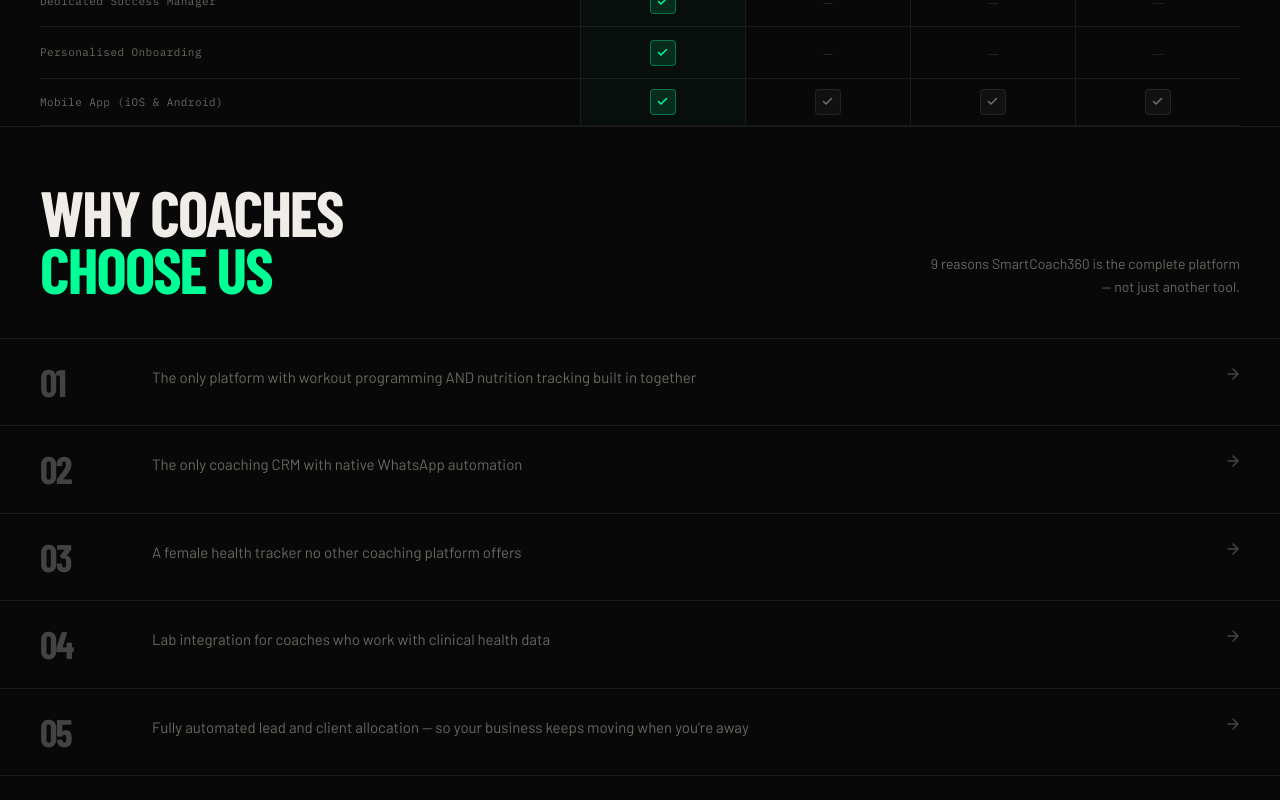
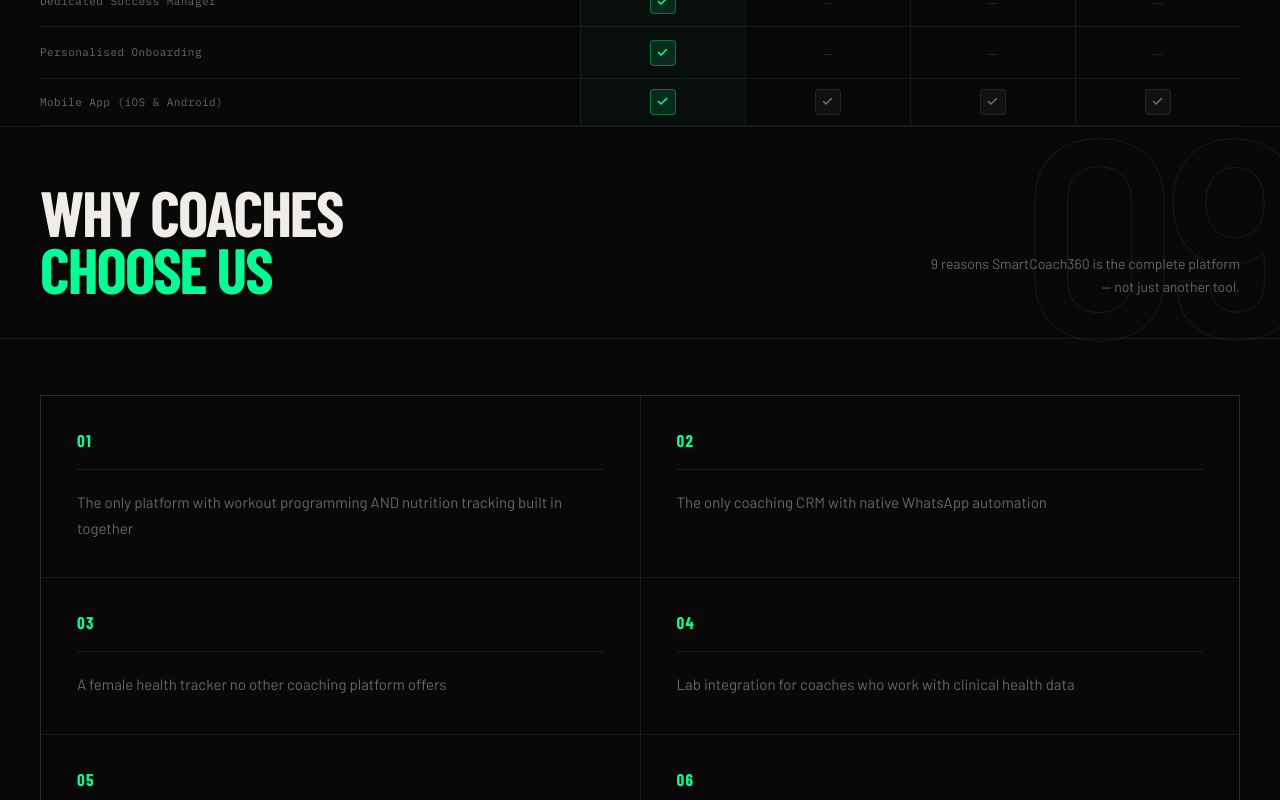
Before and after one commit to Suraj8517/smartcoach360-latest, a React (Vite) app: page /comparison in a window 1280 px wide. Shown: the part 2180-2980 px from the top of the page. Built offline with nearby package versions, Linux system fonts and the light colour scheme; a web font is replaced by a local one.

Commit message:
loader changed

```diff
--- a/src/components/Comparison/WhySection.jsx
+++ b/src/components/Comparison/WhySection.jsx
@@ -13,81 +13,120 @@
   'Built for fitness professionals — not a generic CRM adapted for coaching',
 ]
 
-
 export default function WhySection() {
   const ref = useRef(null)
   const inView = useInView(ref, { once: true, margin: '-60px' })
 
+  const leftItems = WHY_ITEMS.filter((_, i) => i % 2 === 0)
+  const rightItems = WHY_ITEMS.filter((_, i) => i % 2 !== 0)
+
   return (
-    <section style={{ borderBottom: '1px solid var(--rule)' }}>
-      <div style={{ borderBottom: '1px solid var(--rule)' }}>
+    <section style={{ borderBottom: '1px solid var(--rule)', position: 'relative', overflow: 'hidden' }}>
+
+      <div
+        aria-hidden
+        style={{
+          position: 'absolute',
+          right: '-0.05em',
+          top: '-0.15em',
+          fontSize: 'clamp(160px, 22vw, 340px)',
+          fontFamily: 'var(--font-display)',
+          fontWeight: 900,
+          letterSpacing: '-0.06em',
+          lineHeight: 1,
+          color: 'transparent',
+          WebkitTextStroke: '1px var(--rule)',
+          userSelect: 'none',
+          pointerEvents: 'none',
+          zIndex: 0,
+        }}
+      >
+        09
+      </div>
+
+      <div style={{ borderBottom: '1px solid var(--rule)', position: 'relative', zIndex: 1 }}>
         <div className="max-w-[1600px] mx-auto px-4 sm:px-6 md:px-10">
           <div className="flex flex-col md:flex-row md:items-end md:justify-between gap-4 pt-12 sm:pt-14 pb-8 sm:pb-10">
-            <h2 className="font-display font-black tracking-[-0.03em] leading-[0.9]" style={{ fontSize: 'clamp(32px,5vw,72px)', color: 'var(--text)' }}>
-              WHY COACHES<br /><em style={{ fontStyle: 'normal', color: 'var(--green)' }}>CHOOSE US</em>
+            <h2
+              className="font-display font-black tracking-[-0.03em] leading-[0.9]"
+              style={{ fontSize: 'clamp(32px,5vw,72px)', color: 'var(--text)' }}
+            >
+              WHY COACHES<br />
+              <em style={{ fontStyle: 'normal', color: 'var(--green)' }}>CHOOSE US</em>
             </h2>
-            <p className="max-w-xs text-[13px] sm:text-[14px] leading-[1.65] md:text-right" style={{ color: 'var(--muted)' }}>
+            <p
+              className="max-w-xs text-[13px] sm:text-[14px] leading-[1.65] md:text-right"
+              style={{ color: 'var(--muted)' }}
+            >
               9 reasons SmartCoach360 is the complete platform — not just another tool.
             </p>
           </div>
         </div>
       </div>
 
-      <div ref={ref} className="max-w-[1600px] mx-auto">
-        {WHY_ITEMS.map((item, i) => (
-          <div
-            key={i}
-            className="group flex items-start gap-5 sm:gap-8 px-4 sm:px-6 md:px-10 py-5 sm:py-6 transition-colors duration-200"
-            style={{
-              borderBottom: i < WHY_ITEMS.length - 1 ? '1px solid var(--rule)' : 'none',
-              opacity: inView ? 1 : 0,
-              transform: inView ? 'none' : 'translateX(-16px)',
-              transition: `opacity 0.6s ${i * 0.06}s cubic-bezier(0.16,1,0.3,1), transform 0.6s ${i * 0.06}s cubic-bezier(0.16,1,0.3,1), background 0.2s ease`,
-            }}
-            onMouseEnter={e => e.currentTarget.style.background = 'rgba(0,255,148,0.03)'}
-            onMouseLeave={e => e.currentTarget.style.background = 'transparent'}
-          >
-            {/* Index */}
-            <div className="flex-shrink-0 flex items-center gap-3 w-16 sm:w-20">
-              <span
-                className="font-display font-black leading-none tracking-[-0.04em] transition-colors duration-200"
-                style={{ fontSize: 'clamp(22px,3vw,40px)', color: 'var(--muted2)' }}
-                ref={el => {
-                  if (!el) return
-                  const p = el.closest('.group')
-                  if (!p) return
-                  p.addEventListener('mouseenter', () => el.style.color = 'var(--green)')
-                  p.addEventListener('mouseleave', () => el.style.color = 'var(--muted2)')
-                }}
-              >
-                {String(i + 1).padStart(2, '0')}
-              </span>
-            </div>
-
-            {/* Text */}
-            <p className="text-[14px] sm:text-[15px] leading-[1.7] pt-0.5" style={{ color: 'var(--muted)' }}>
-              {item}
-            </p>
-
-            {/* Arrow */}
-            <span
-              className="ml-auto flex-shrink-0 mt-1 transition-colors duration-200 hidden sm:block"
-              style={{ color: 'var(--muted2)' }}
-              ref={el => {
-                if (!el) return
-                const p = el.closest('.group')
-                if (!p) return
-                p.addEventListener('mouseenter', () => el.style.color = 'var(--green)')
-                p.addEventListener('mouseleave', () => el.style.color = 'var(--muted2)')
-              }}
-            >
-              <svg width="14" height="14" viewBox="0 0 14 14" fill="none">
-                <path d="M2 7h10M7 2l5 5-5 5" stroke="currentColor" strokeWidth="1.5" strokeLinecap="round" strokeLinejoin="round" />
-              </svg>
-            </span>
-          </div>
-        ))}
+      <div ref={ref} className="max-w-[1600px] mx-auto px-4 sm:px-6 md:px-10 py-10 sm:py-14" style={{ position: 'relative', zIndex: 1 }}>
+        <div
+          style={{
+            display: 'grid',
+            gridTemplateColumns: 'repeat(auto-fit, minmax(min(100%, 480px), 1fr))',
+            gap: '1px',
+            background: 'var(--rule)',
+            border: '1px solid var(--rule)',
+          }}
+        >
+          {WHY_ITEMS.map((item, i) => (
+            <WhyCard key={i} item={item} index={i} inView={inView} />
+          ))}
+        </div>
       </div>
     </section>
   )
 }
+
+function WhyCard({ item, index, inView }) {
+  const num = String(index + 1).padStart(2, '0')
+
+  return (
+    <div
+      className="group"
+      style={{
+        background: 'var(--bg, #0a0a0a)',
+        padding: 'clamp(20px, 3vw, 36px)',
+        display: 'flex',
+        flexDirection: 'column',
+        gap: '20px',
+        cursor: 'default',
+        opacity: inView ? 1 : 0,
+        transform: inView ? 'none' : 'translateY(20px)',
+        transition: `opacity 0.55s ${index * 0.055}s cubic-bezier(0.16,1,0.3,1), transform 0.55s ${index * 0.055}s cubic-bezier(0.16,1,0.3,1)`,
+        position: 'relative',
+        overflow: 'hidden',
+      }}
+
+    >
+      <div style={{ display: 'flex', alignItems: 'center', justifyContent: 'space-between' }}>
+        <span
+          className="font-display font-black"
+          style={{
+            fontSize: 'clamp(13px, 1.4vw, 17px)',
+            letterSpacing: '0.08em',
+            color: 'var(--green)',
+            lineHeight: 1,
+          }}
+        >
+          {num}
+        </span>
+
+      </div>
+
+      <div style={{ height: '1px', background: 'var(--rule)' }} />
+
+      <p
+        className="text-[14px] sm:text-[15px] leading-[1.7]"
+        style={{ color: 'var(--muted)', flex: 1 }}
+      >
+        {item}
+      </p>
+    </div>
+  )
+}
```
Also changed, not shown: src/components/home/Loader.jsx (+163 -55 lines), src/assets/title.png (added).
